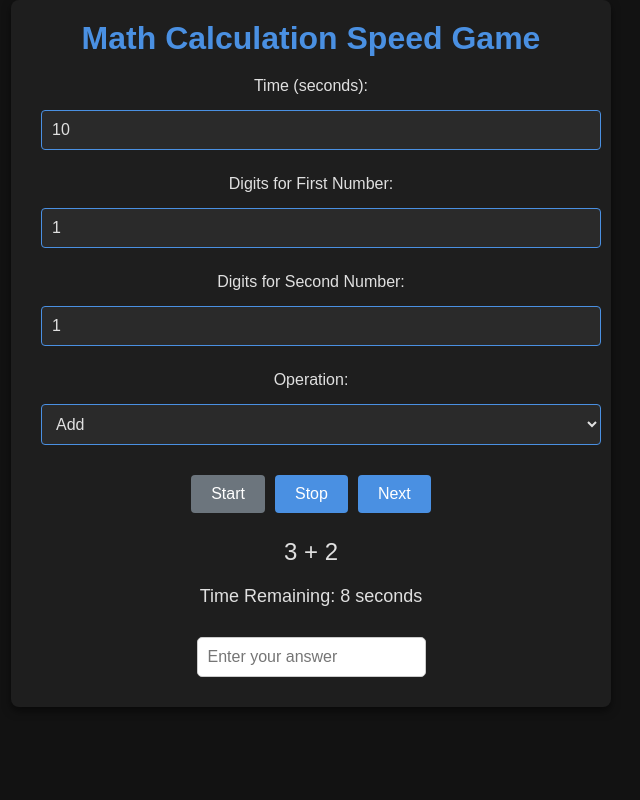
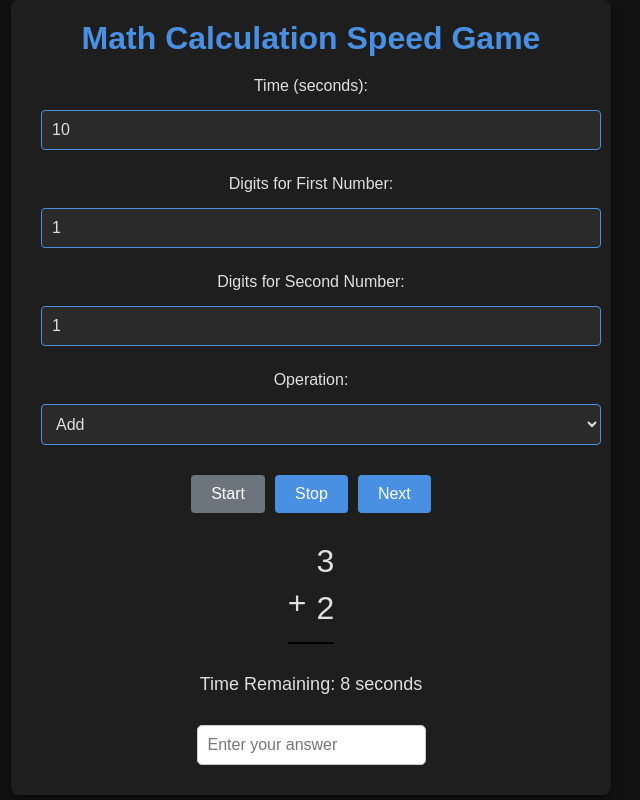
Before and after one commit to bagariarahul/Cat-Mat--App, a React (Create React App) app: page / in a window 1280 px wide. Both pictures are taken after a click on the button "Start". Shown: the whole page, without its empty margins (329-969 px from the left). Built offline with nearby package versions, Linux system fonts and the light colour scheme.

Commit message:
New Changes

```diff
--- a/src/App.css
+++ b/src/App.css
@@ -99,6 +99,32 @@ button:disabled {
   margin-top: 20px;
   color: #e0e0e0;
 }
+.calculation-display {
+  display: inline-block;
+  text-align: right; /* Align everything to the right */
+  margin: 20px 0;
+}
+
+.number {
+  font-size: 2em;
+  margin: 5px 0;
+}
+
+.operation-second-number {
+  display: flex;
+  justify-content: flex-end; /* Align operator and second number to the right */
+}
+
+.operation-sign {
+  font-size: 2em;
+  margin-right: 10px; /* Space between operator and second number */
+}
+
+.horizontal-line {
+  border: 0;
+  border-top: 2px solid black;
+  margin: 10px 0;
+}
 
 
 /* Responsive Design */
--- a/src/App.js
+++ b/src/App.js
@@ -151,10 +151,17 @@ const App = () => {
 
       {isRunning && (
         <div>
-          <p className="question">
-            {number1} {operation === 'add' ? '+' : operation === 'subtract' ? '-' : operation === 'multiply' ? '*' : '/'}{' '}
-            {number2}
-          </p>
+        {isRunning && (
+   <div className="calculation-display">
+   <p className="number">{number1}</p>
+   <div className="operation-second-number">
+     <span className="operation-sign">{operation === 'add' ? '+' : operation === 'subtract' ? '-' : operation === 'multiply' ? '*' : '/'}</span>
+     <span className="number">{number2}</span>
+   </div>
+   <hr className="horizontal-line" />
+ </div>
+)}
+
           <p className="timer">Time Remaining: {remainingTime} seconds</p>
 
           <input
```
